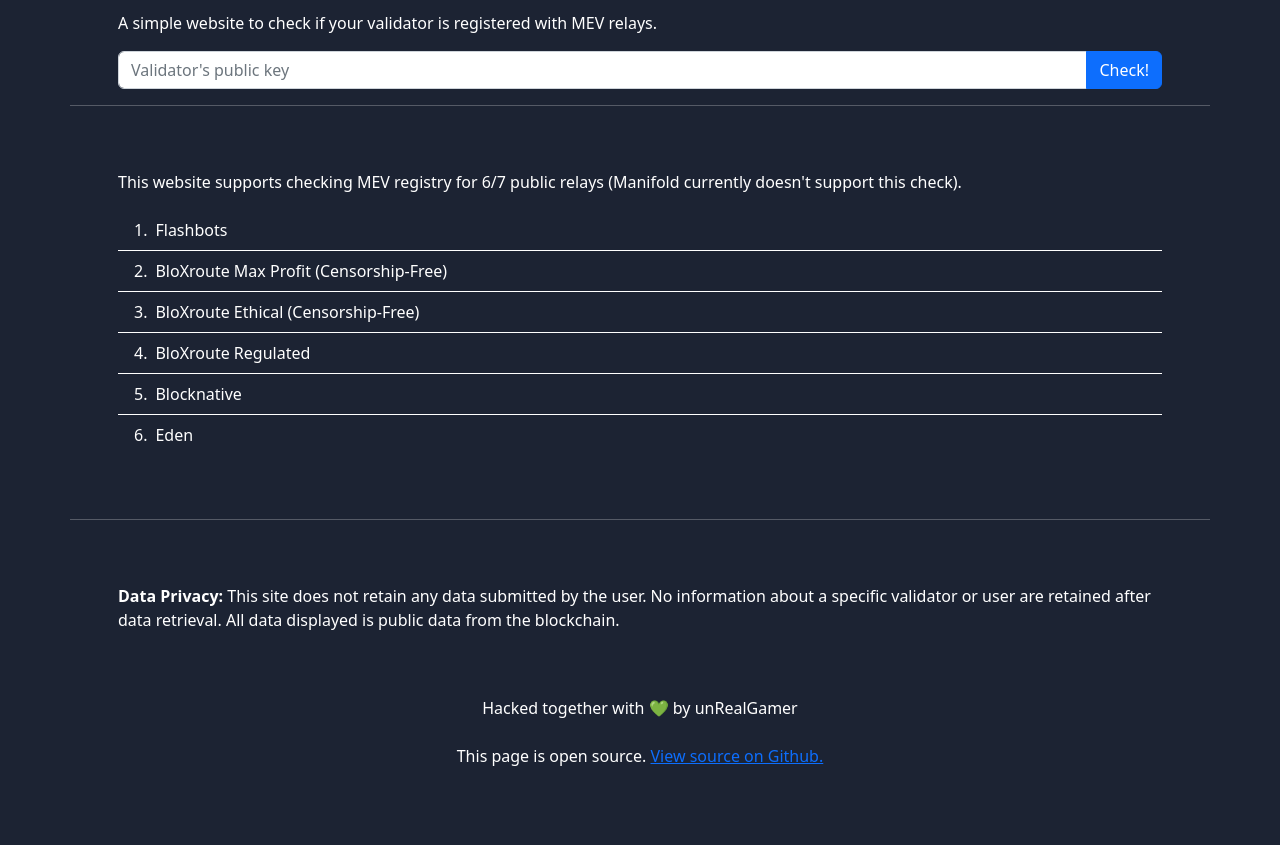
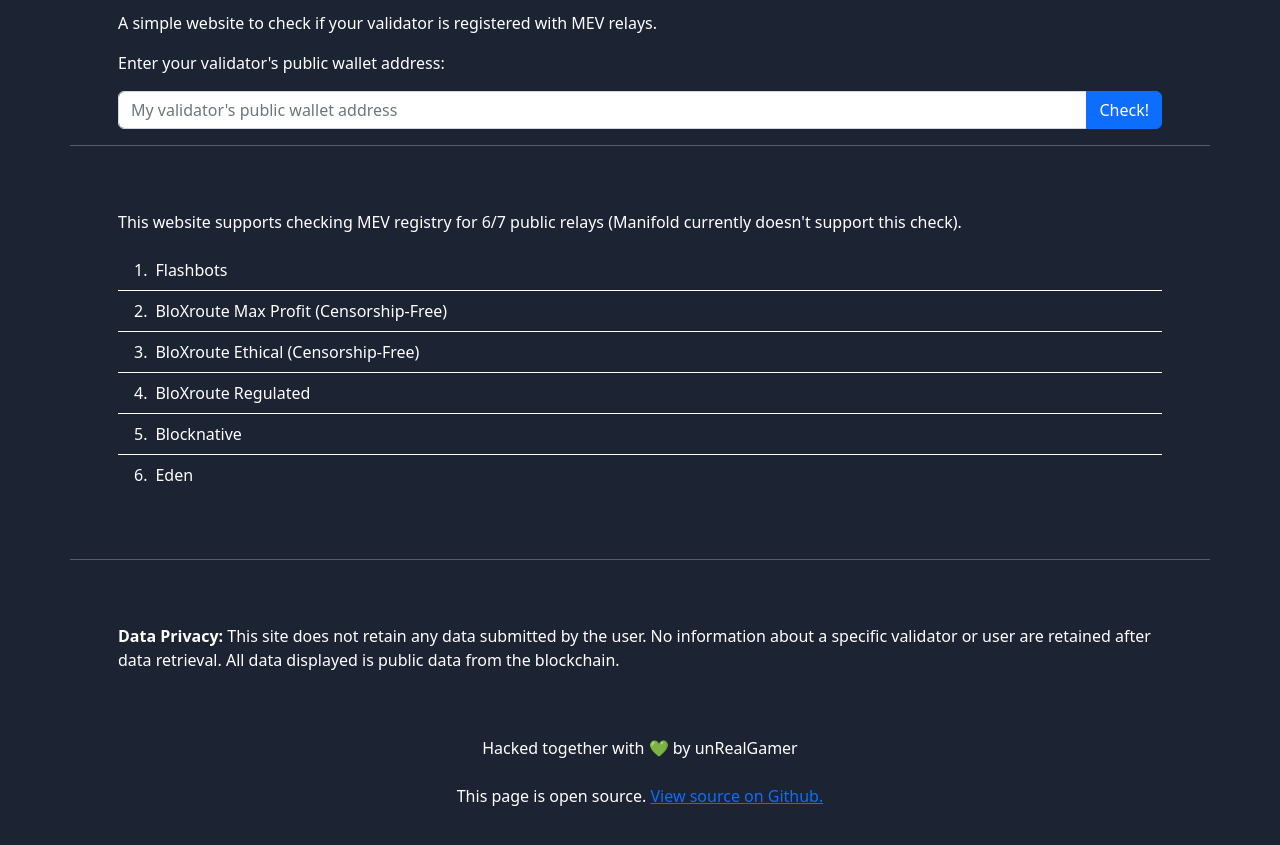
Before and after one commit to unRealGamer28/check-mev-registry, a website: page public/index.html in a window 1280 px wide. Shown: the part 101-946 px from the top of the page. Drawn offline with nearby package versions, Linux system fonts and the light colour scheme.

Commit message:
Added change to make it clear user needs to enter "Validator's public wallet address" as opposed to "Validator's public key".

```diff
--- a/public/index.html
+++ b/public/index.html
@@ -18,8 +18,9 @@
     <div class="container-md px-5 pt-5">
       <h1>Check Validator MEV Registry</h1>
       <p class="my-3">A simple website to check if your validator is registered with MEV relays.</p>
+      <p class="my-3">Enter your validator's public wallet address:</p>
       <div class="input-group mb-3">
-        <input type="text" id="validatorKey" class="form-control" placeholder="Validator's public key" aria-label="Validator's public key" aria-describedby="checkButton">
+        <input type="text" id="validatorKey" class="form-control" placeholder="My validator's public wallet address" aria-label="MY validator's public wallet address" aria-describedby="checkButton">
         <button class="btn btn-primary" type="button" id="checkButton">Check!</button>
       </div>
     </div>
```
Also changed, not shown: README.md.
